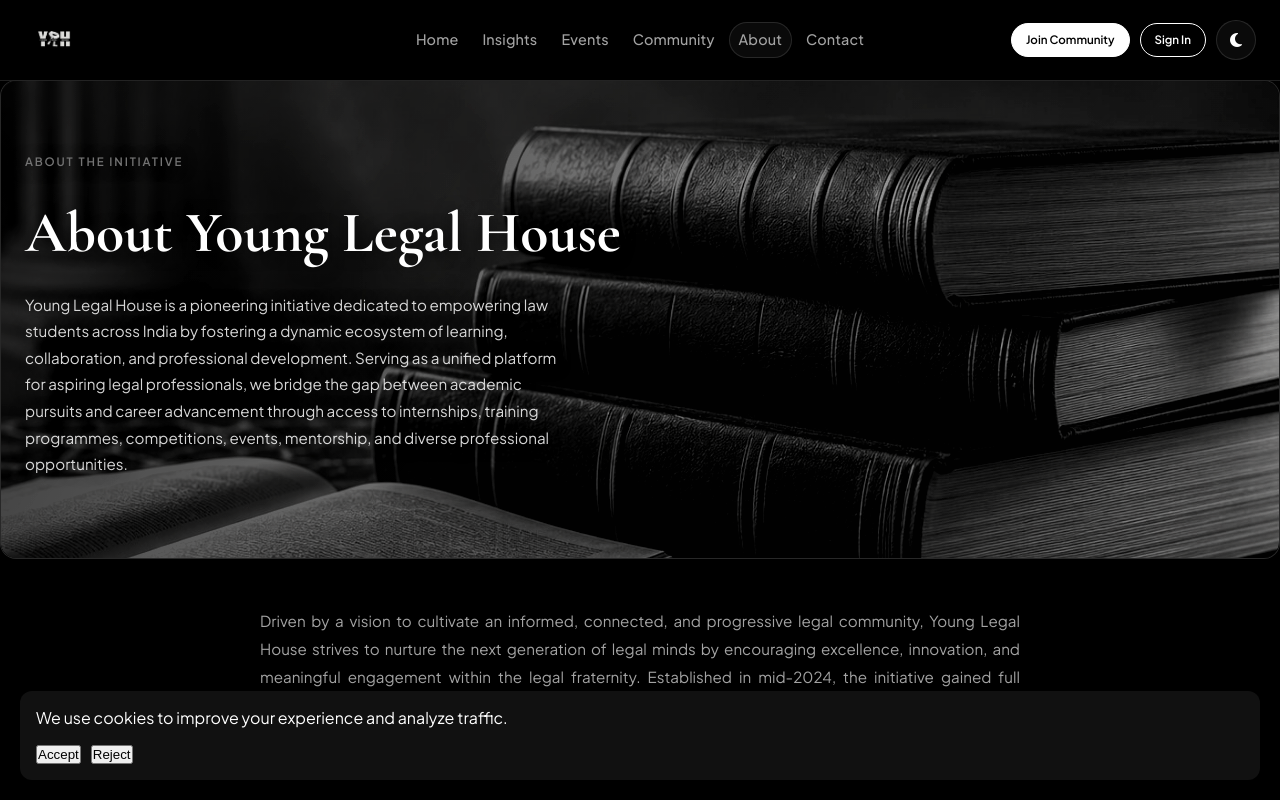
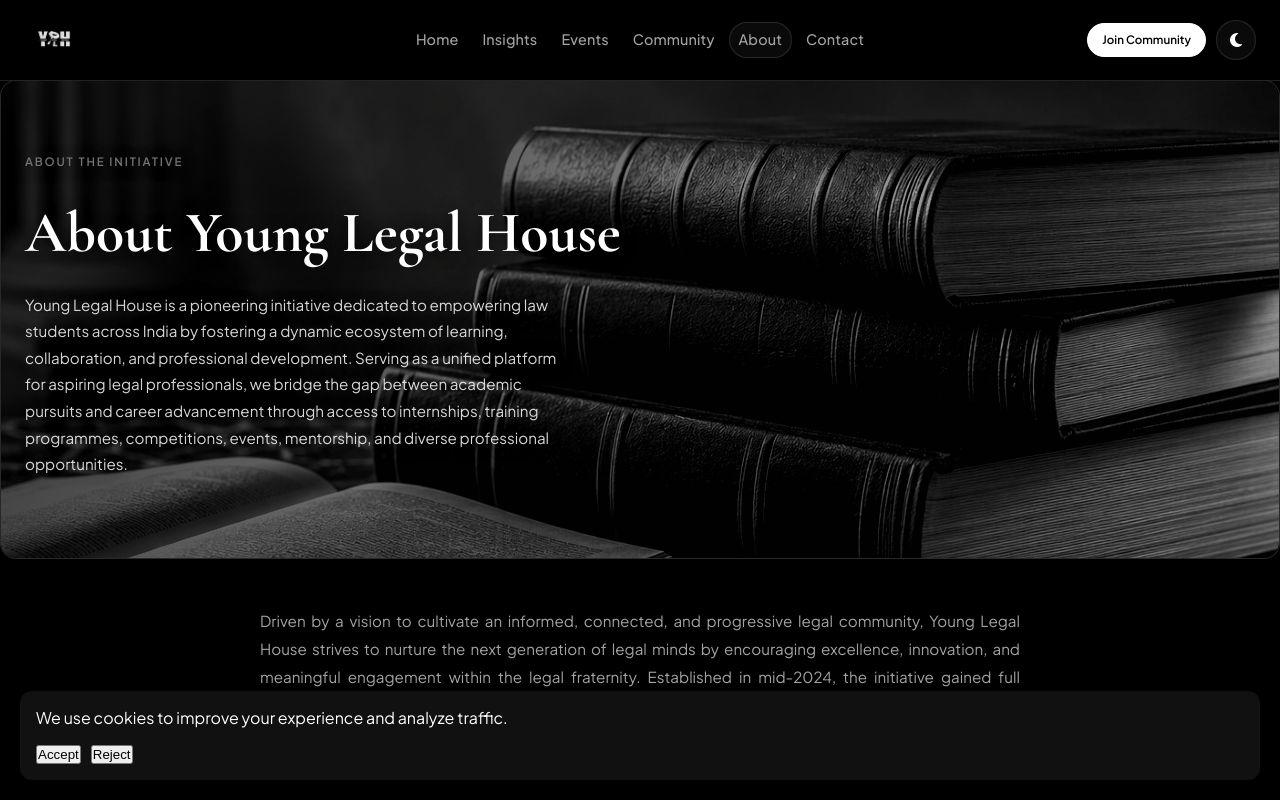
Before and after one commit to TejTalin/young-legal-house, a Next.js app: page /about in a window 1280 px wide. Shown: the top 800 px of the page. Built offline with nearby package versions, Linux system fonts and the light colour scheme.

Commit message:
Add files via upload

```diff
--- a/components/Navbar.jsx
+++ b/components/Navbar.jsx
@@ -132,12 +132,6 @@ export default function Navbar() {
             </Link>
           </motion.div>
 
-          <motion.div whileHover={{ scale: 1.04 }} whileTap={{ scale: 0.97 }}>
-            <Link href="/join" className="ylh-btn ylh-btn-outline ylh-header-cta ylh-header-signin">
-              Sign In
-            </Link>
-          </motion.div>
-
           {/* Theme toggle */}
           <motion.button
             className="sticky-theme-toggle"
@@ -200,9 +194,6 @@ export default function Navbar() {
             <Link href="/join" className="ylh-btn ylh-btn-primary ylh-mobile-cta" onClick={() => setMenuOpen(false)}>
               Join Community
             </Link>
-            <Link href="/join" className="ylh-btn ylh-btn-outline ylh-mobile-cta" onClick={() => setMenuOpen(false)}>
-              Sign In
-            </Link>
           </motion.div>
         )}
       </AnimatePresence>
```
